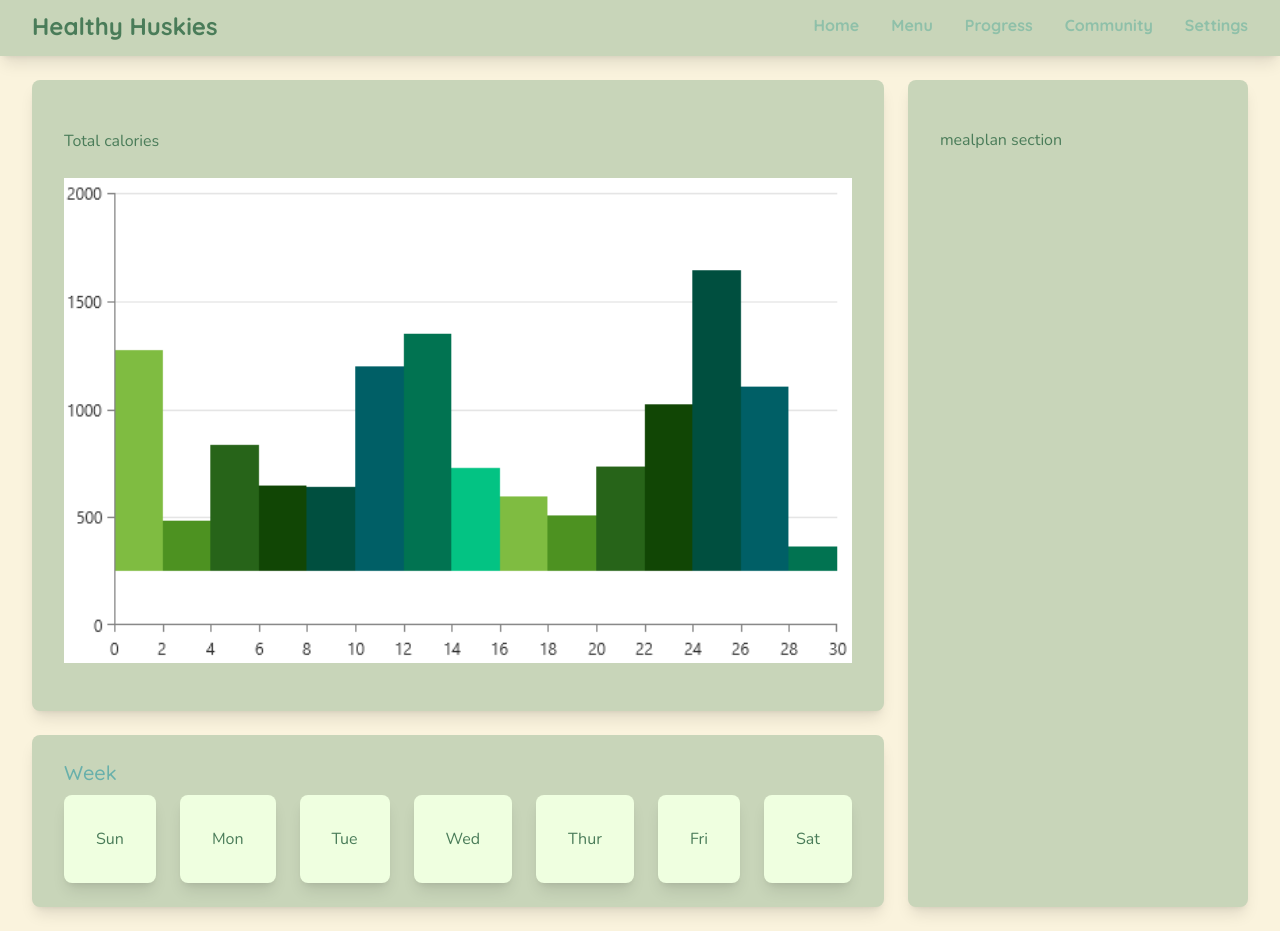
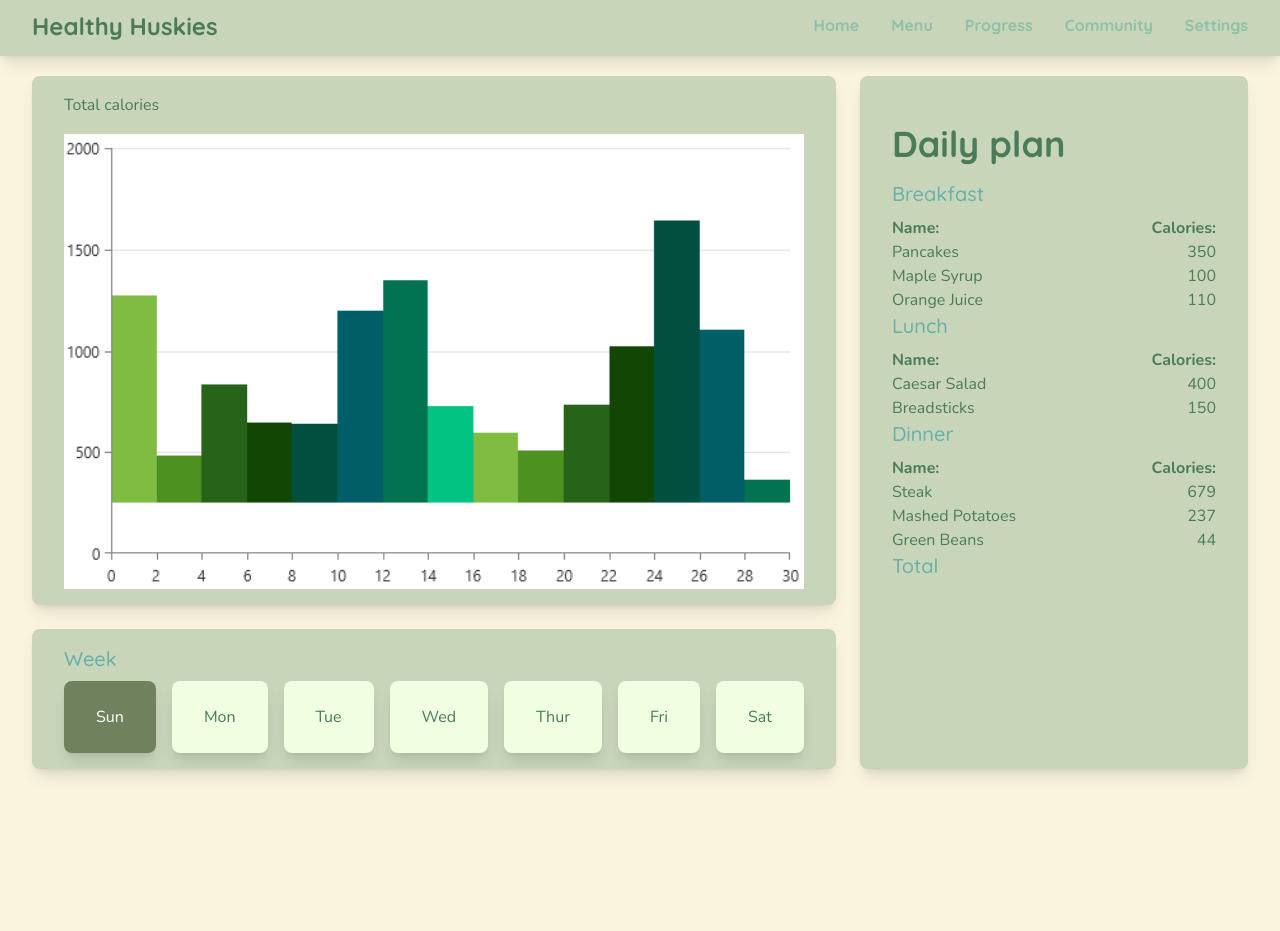
Before and after one commit to Oasis-NEU/f25-group-11, a React (Vite) app in the folder project-series/: page / in a window 1280 px wide. After the commit the page ends 800 px from the top, so only its background shows below. Built offline with nearby package versions, Linux system fonts and the light colour scheme.

Commit message:
Home menu plan added for each day

```diff
--- a/project-series/src/index.css
+++ b/project-series/src/index.css
@@ -7,6 +7,7 @@
     --color-teal: #68B0AB;
     --color-green: #4A7C59;
     --color-lightertea: #EFFFE0;
+    --color-darktea: #70825D;
     --font-display: 'Quicksand', sans-serif;
     --font-sans: 'Nunito', sans-serif;
 }
--- a/project-series/src/pages/home.jsx
+++ b/project-series/src/pages/home.jsx
@@ -1,53 +1,244 @@
 import React, { useState } from "react";
 import graphImage from "../assets/temp-graph.png";
 export default function Home() {
+
+    const today = new Date();
+    // gets the dates for the current week (Sunday to Saturday)
+    const getDatesForWeek = () => {
+        const dayOfWeek = today.getDay(); // 0 = Sunday, 1 = Monday, etc.
+        const sunday = new Date(today);
+        sunday.setDate(today.getDate() - dayOfWeek); // Go back to Sunday
+
+        const week = [];
+        for (let i = 0; i < 7; i++) {
+            const date = new Date(sunday);
+            date.setDate(sunday.getDate() + i);
+            week.push(date);
+        }
+        return week;
+    };
+
+    // days
+    const daysOfWeek = ['Sun', 'Mon', 'Tue', 'Wed', 'Thur', 'Fri', 'Sat'];
+    const weekDates = getDatesForWeek();
+    const [selectedDay, setSelectedDay] = useState(today.toDateString());
+
+    //hardcoded meal data for the week
+    const WEEK_MEALS = {
+        'Sun': {
+            breakfast: [
+                { name: 'Pancakes', calories: 350 },
+                { name: 'Maple Syrup', calories: 100 },
+                { name: 'Orange Juice', calories: 110 }
+            ],
+            lunch: [
+                { name: 'Caesar Salad', calories: 400 },
+                { name: 'Breadsticks', calories: 150 }
+            ],
+            dinner: [
+                { name: 'Steak', calories: 679 },
+                { name: 'Mashed Potatoes', calories: 237 },
+                { name: 'Green Beans', calories: 44 }
+            ]
+        },
+        'Mon': {
+            breakfast: [
+                { name: 'Oatmeal', calories: 150 },
+                { name: 'Banana', calories: 105 },
+                { name: 'Coffee', calories: 5 }
+            ],
+            lunch: [
+                { name: 'Turkey Sandwich', calories: 350 },
+                { name: 'Chips', calories: 150 }
+            ],
+            dinner: [
+                { name: 'Pasta', calories: 400 },
+                { name: 'Marinara Sauce', calories: 70 },
+                { name: 'Garlic Bread', calories: 150 }
+            ]
+        },
+        'Tue': {
+            breakfast: [
+                { name: 'Toast', calories: 80 },
+                { name: 'Scrambled Eggs', calories: 200 },
+                { name: 'Coffee', calories: 5 }
+            ],
+            lunch: [
+                { name: 'Tomato Soup', calories: 150 },
+                { name: 'Grilled Cheese', calories: 400 }
+            ],
+            dinner: [
+                { name: 'Grilled Chicken', calories: 335 },
+                { name: 'Rice', calories: 206 },
+                { name: 'Broccoli', calories: 55 }
+            ]
+        },
+        'Wed': {
+            breakfast: [
+                { name: 'Bacon', calories: 90 },
+                { name: 'Coffee', calories: 5 }
+            ],
+            lunch: [
+                { name: 'Chicken Soup', calories: 180 },
+                { name: 'Grilled Cheese', calories: 400 }
+            ],
+            dinner: [
+                { name: 'Rice', calories: 206 },
+                { name: 'Broccoli', calories: 55 }
+            ]
+        },
+        'Thur': {
+            breakfast: [
+                { name: 'Cereal', calories: 30 },
+                { name: 'Water', calories: 0 }
+            ],
+            lunch: [
+                { name: 'Mac n Cheese', calories: 200 },
+                { name: 'Soda', calories: 200 }
+            ],
+            dinner: [
+                { name: 'Grilled Chicken', calories: 335 },
+                { name: 'Rice', calories: 206 },
+                { name: 'Broccoli', calories: 55 }
+            ]
+        },
+        'Fri': {
+            breakfast: [
+                { name: 'Toast', calories: 80 },
+                { name: 'Coffee', calories: 5 }
+            ],
+            lunch: [
+                { name: 'Tomato Soup', calories: 150 },
+            ],
+            dinner: [
+                { name: 'Grilled Chicken', calories: 335 },
+                { name: 'Broccoli', calories: 55 }
+            ]
+        },
+        'Sat': {
+            breakfast: [
+                { name: 'Oatmeal', calories: 150 },
+                { name: 'Banana', calories: 105 },
+                { name: 'Coffee', calories: 5 }
+            ],
+            lunch: [
+                { name: 'Caesar Salad', calories: 400 },
+                { name: 'Breadsticks', calories: 150 }
+            ],
+            dinner: [
+                { name: 'Pasta', calories: 400 },
+                { name: 'Marinara Sauce', calories: 70 },
+                { name: 'Garlic Bread', calories: 150 }
+            ]
+        },
+    };
+
+    // Get the day of week index from the selected date
+    const selectedDate = new Date(selectedDay);
+    const selectedDayIndex = selectedDate.getDay(); // 0-6 (Sun-Sat)
+    const shortDayName = daysOfWeek[selectedDayIndex];
+
+    // Now use the short day name to get meals
+    const dayMeals = selectedDay ? WEEK_MEALS[shortDayName] : null;
+    const breakfastData = dayMeals?.breakfast || [];
+    const lunchData = dayMeals?.lunch || [];
+    const dinnerData = dayMeals?.dinner || [];
+
     return (
-        <div className="flex flex-col gap-6 py-6">
+        <div className="flex flex-col gap-6 py-5">
             <div className="flex flex-col md:flex-row justify-center gap-6 px-8">
                 <div className="w-full flex flex-col justify-start gap-6">
-                    <div className="w-full mx-auto px-4 py-12 sm:px-6 lg:px-8 bg-tea rounded-lg cursor-default shadow-lg">
-                        <p className="pb-6">
+                    <div className="w-full mx-auto px-4 py-4 sm:px-6 lg:px-8 bg-tea rounded-lg cursor-default shadow-lg">
+                        <p className="pb-4">
                             Total calories
                         </p>
                         <img src={graphImage} alt="Temporary Graph" className="w-full"/>
                     </div>
-                    <div className=" w-full px-4 py-6 sm:px-6 lg:px-8 bg-tea rounded-lg cursor-default shadow-lg">
+                    <div className=" w-full px-4 py-4 sm:px-6 lg:px-8 bg-tea rounded-lg cursor-default shadow-lg">
                         <div className="flex flex-col">
                             <h4>
                                 Week
                             </h4>
-                            <div className="flex gap-6">
-                                <div className="w-full px-4 py-8 sm:px-6 lg:px-8 bg-lightertea rounded-lg cursor-pointer shadow-lg" >
-                                Sun
-                                </div>
-                                <div className="w-full px-4 py-8 sm:px-6 lg:px-8 bg-lightertea rounded-lg cursor-pointer shadow-lg" >
-                                    Mon
-                                </div>
-                                <div className="w-full px-4 py-8 sm:px-6 lg:px-8 bg-lightertea rounded-lg cursor-pointer shadow-lg" >
-                                    Tue
-                                </div>
-                                <div className="w-full px-4 py-8 sm:px-6 lg:px-8 bg-lightertea rounded-lg cursor-pointer shadow-lg" >
-                                    Wed
-                                </div>
-                                <div className="w-full px-4 py-8 sm:px-6 lg:px-8 bg-lightertea rounded-lg cursor-pointer shadow-lg" >
-                                    Thur
-                                </div>
-                                <div className="w-full px-4 py-8 sm:px-6 lg:px-8 bg-lightertea rounded-lg cursor-pointer shadow-lg" >
-                                    Fri
-                                </div>
-                                <div className="w-full px-4 py-8 sm:px-6 lg:px-8 bg-lightertea rounded-lg cursor-pointer shadow-lg" >
-                                    Sat
-                                </div>
+                            <div className="flex gap-4">
+                                {weekDates.map((date, index) => (
+                                    <div key={date.toDateString()}
+                                    onClick={() => setSelectedDay(date.toDateString())}
+                                    className={`w-full px-4 py-6 sm:px-6 lg:px-8 rounded-lg cursor-pointer shadow-lg transition duration-300 ease-in-out
+                                        ${selectedDay === date.toDateString()
+                                            ? 'bg-darktea text-white'
+                                            : 'bg-lightertea hover:bg-darktea hover:text-white'
+                                        }`}
+                                    >
+                                        {daysOfWeek[index]}
+                                    </div>
+                                ))}
                             </div>
                         </div>
                     </div>
                 </div>
 
-                <div className ="w-full mx-auto px-4 py-12 sm:px-6 lg:px-8 bg-tea rounded-lg cursor-default shadow-lg">
-                    mealplan section
-                </div>
+                {selectedDay ? (<div className="w-full mx-auto px-4 py-12 sm:px-6 lg:px-8 bg-tea rounded-lg cursor-default shadow-lg">
+                    <h1>Daily plan</h1>
+
+                    <div>
+                        <h4>Breakfast</h4>
+                        <table className="w-full table-fixed">
+                        <thead>
+                            <tr>
+                            <th className="w-2/3 text-left">Name:</th>
+                            <th className="w-1/3 text-right">Calories:</th>
+                            </tr>
+                        </thead>
+                        <tbody>
+                            {breakfastData.map((item, index) => (
+                            <tr key={index}>
+                                <td className="text-left">{item.name}</td>
+                                <td className="text-right">{item.calories}</td>
+                            </tr>
+                            ))}
+                        </tbody>
+                        </table>
+
+                        <h4>Lunch</h4>
+                        <table className="w-full table-fixed">
+                        <thead>
+                            <tr>
+                            <th className="w-2/3 text-left">Name:</th>
+                            <th className="w-1/3 text-right">Calories:</th>
+                            </tr>
+                        </thead>
+                        <tbody>
+                            {lunchData.map((item, index) => (
+                            <tr key={index}>
+                                <td className="text-left">{item.name}</td>
+                                <td className="text-right">{item.calories}</td>
+                            </tr>
+                            ))}
+                        </tbody>
+                        </table>
+
+                        <h4>Dinner</h4>
+                        <table className="w-full table-fixed">
+                        <thead>
+                            <tr>
+                            <th className="w-2/3 text-left">Name:</th>
+                            <th className="w-1/3 text-right">Calories:</th>
+                            </tr>
+                        </thead>
+                        <tbody>
+                            {dinnerData.map((item, index) => (
+                            <tr key={index}>
+                                <td className="text-left">{item.name}</td>
+                                <td className="text-right">{item.calories}</td>
+                            </tr>
+                            ))}
+                        </tbody>
+                        </table>
+
+                        <h4>Total</h4>
+                    </div>
+                </div>) : null}
             </div>
         </div>
-
-    )
+    );
 }
```
